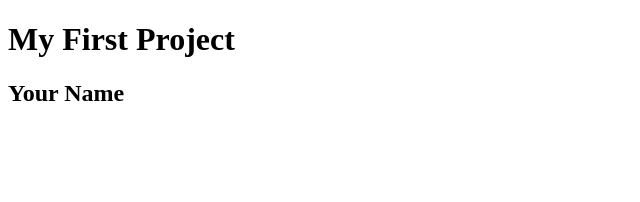
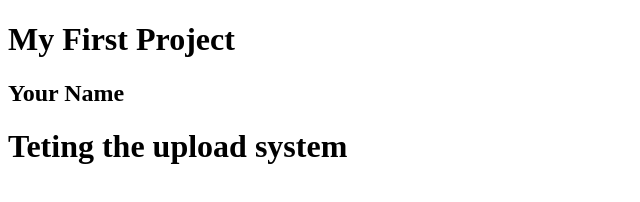
Before and after one commit to imfaisalg/MScINS, a plain HTML site: page index.html in a window 1280 px wide. Shown: the whole page, without its empty margins (0-640 px from the left). Drawn offline with Linux system fonts and the light colour scheme.

Commit message:
Tested the upload after enabling Azure

```diff
--- a/index.html
+++ b/index.html
@@ -7,5 +7,6 @@
 <body>
 <h1> My First Project</h1>
 <h2> Your Name </h2>
+<h1> Teting the upload system</h1>
 </body>
 </html>
```
